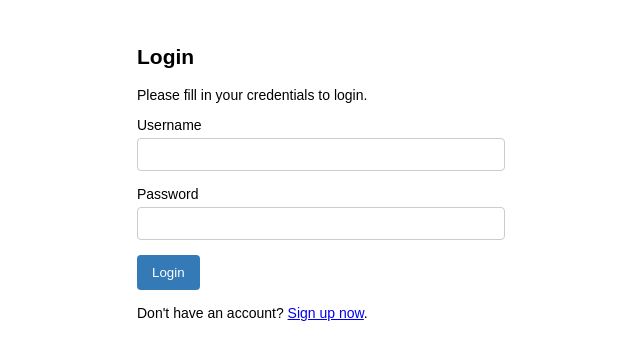
After one commit to Roque31/repositorio_roque, a PHP site: page /login.php in a window 1280 px wide. The commit adds this page. Shown: the top 360 px of the page, without its empty margins (328-968 px from the left). Run offline with PHP 8.4, Linux system fonts and the light colour scheme.

Commit message:
I will create a PHP and MySQL login and registration system.

```diff
--- /dev/null
+++ b/config.php
@@ -0,0 +1,12 @@
+<?php
+define('DB_SERVER', 'localhost');
+define('DB_USERNAME', 'your_username');
+define('DB_PASSWORD', 'your_password');
+define('DB_NAME', 'your_database');
+
+$link = mysqli_connect(DB_SERVER, DB_USERNAME, DB_PASSWORD, DB_NAME);
+
+if($link === false){
+    die("ERROR: Could not connect. " . mysqli_connect_error());
+}
+?>
--- /dev/null
+++ b/database.sql
@@ -0,0 +1,6 @@
+CREATE TABLE users (
+    id INT AUTO_INCREMENT PRIMARY KEY,
+    username VARCHAR(50) NOT NULL UNIQUE,
+    password VARCHAR(255) NOT NULL,
+    created_at TIMESTAMP DEFAULT CURRENT_TIMESTAMP
+);
--- /dev/null
+++ b/login.php
@@ -0,0 +1,98 @@
+<?php
+session_start();
+
+if(isset($_SESSION["loggedin"]) && $_SESSION["loggedin"] === true){
+    header("location: dashboard.php");
+    exit;
+}
+
+require_once "config.php";
+
+$username = $password = "";
+$username_err = $password_err = "";
+
+if($_SERVER["REQUEST_METHOD"] == "POST"){
+
+    if(empty(trim($_POST["username"]))){
+        $username_err = "Please enter username.";
+    } else{
+        $username = trim($_POST["username"]);
+    }
+
+    if(empty(trim($_POST["password"]))){
+        $password_err = "Please enter your password.";
+    } else{
+        $password = trim($_POST["password"]);
+    }
+
+    if(empty($username_err) && empty($password_err)){
+        $sql = "SELECT id, username, password FROM users WHERE username = ?";
+
+        if($stmt = mysqli_prepare($link, $sql)){
+            mysqli_stmt_bind_param($stmt, "s", $param_username);
+
+            $param_username = $username;
+
+            if(mysqli_stmt_execute($stmt)){
+                mysqli_stmt_store_result($stmt);
+
+                if(mysqli_stmt_num_rows($stmt) == 1){
+                    mysqli_stmt_bind_result($stmt, $id, $username, $hashed_password);
+                    if(mysqli_stmt_fetch($stmt)){
+                        if(password_verify($password, $hashed_password)){
+                            session_start();
+
+                            $_SESSION["loggedin"] = true;
+                            $_SESSION["id"] = $id;
+                            $_SESSION["username"] = $username;
+
+                            header("location: dashboard.php");
+                        } else{
+                            $password_err = "The password you entered was not valid.";
+                        }
+                    }
+                } else{
+                    $username_err = "No account found with that username.";
+                }
+            } else{
+                echo "Oops! Something went wrong. Please try again later.";
+            }
+
+            mysqli_stmt_close($stmt);
+        }
+    }
+
+    mysqli_close($link);
+}
+?>
+
+<!DOCTYPE html>
+<html lang="en">
+<head>
+    <meta charset="UTF-8">
+    <title>Login</title>
+    <link rel="stylesheet" href="style.css">
+</head>
+<body>
+    <div class="wrapper">
+        <h2>Login</h2>
+        <p>Please fill in your credentials to login.</p>
+        <form action="<?php echo htmlspecialchars($_SERVER["PHP_SELF"]); ?>" method="post">
+            <div class="form-group <?php echo (!empty($username_err)) ? 'has-error' : ''; ?>">
+                <label>Username</label>
+                <input type="text" name="username" class="form-control" value="<?php echo $username; ?>">
+                <span class="help-block"><?php echo $username_err; ?></span>
+            </div>
+            <div class="form-group <?php echo (!empty($password_err)) ? 'has-error' : ''; ?>">
+                <label>Password</label>
+                <input type="password" name="password" class="form-control">
+                <span class="help-block"><?php echo $password_err; ?></span>
+            </div>
+            <div class="form-group">
+                <input type="submit" class="btn btn-primary" value="Login">
+            </div>
+            <p>Don't have an account? <a href="register.php">Sign up now</a>.</p>
+        </form>
+    </div>
+</body>
+</html>
--- a/style.css
+++ b/style.css
@@ -1,38 +1,12 @@
-body {
-    transition: background-color 0.3s, color 0.3s;
-    display: flex;
-    justify-content: center;
-    align-items: center;
-    height: 100vh;
-    margin: 0;
-}
-
-.light-mode {
-    background-color: #fff;
-    color: #000;
-}
-
-.dark-mode {
-    background-color: #333;
-    color: #fff;
-}
-
-.theme-container {
-    display: flex;
-    align-items: center;
-}
-
-#lightbulb {
-    font-size: 48px;
-    margin-right: 20px;
-}
-
-.dark-mode #lightbulb {
-    filter: grayscale(100%);
-}
-
-button {
-    padding: 15px 30px;
-    cursor: pointer;
-    font-size: 18px;
-}
+body{ font: 14px sans-serif; }
+.wrapper{ width: 350px; padding: 20px; margin: auto; }
+.form-group{ margin-bottom: 15px; }
+.form-group label{ display: block; margin-bottom: 5px; }
+.form-group .form-control{ width: 100%; padding: 8px; border: 1px solid #ccc; border-radius: 4px; }
+.has-error .form-control{ border-color: #a94442; }
+.help-block{ color: #a94442; }
+.btn{ padding: 10px 15px; border: none; background-color: #337ab7; color: white; border-radius: 4px; cursor: pointer; }
+.btn-primary{ background-color: #337ab7; }
+.btn-default{ background-color: #f0f0f0; color: #333; }
+.btn-danger{ background-color: #d9534f; }
+.page-header h1{ font-size: 36px; }
```
Also changed, not shown: dashboard.php (added, +25 -0 lines), logout.php (added, +10 -0 lines), register.php (added, +97 -0 lines).
